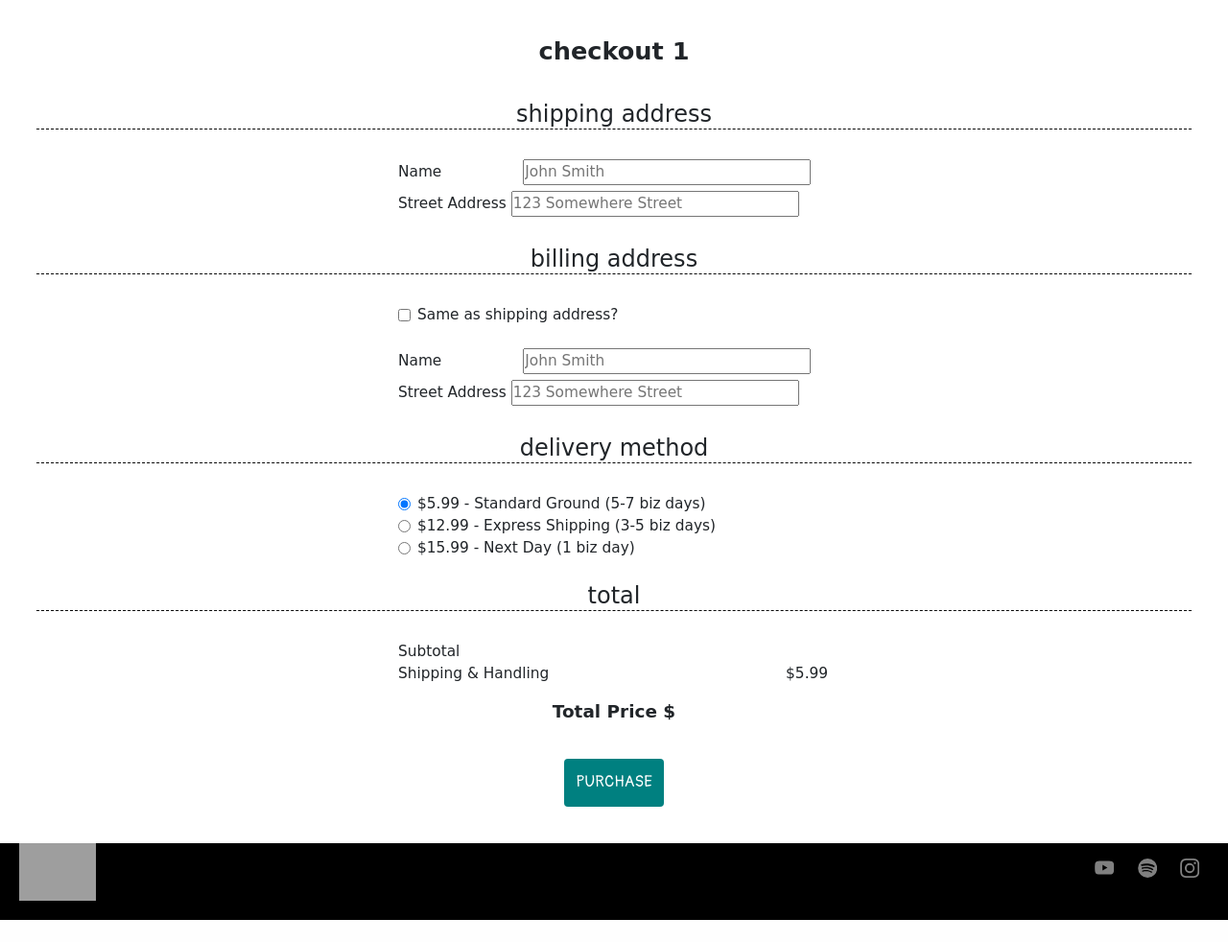
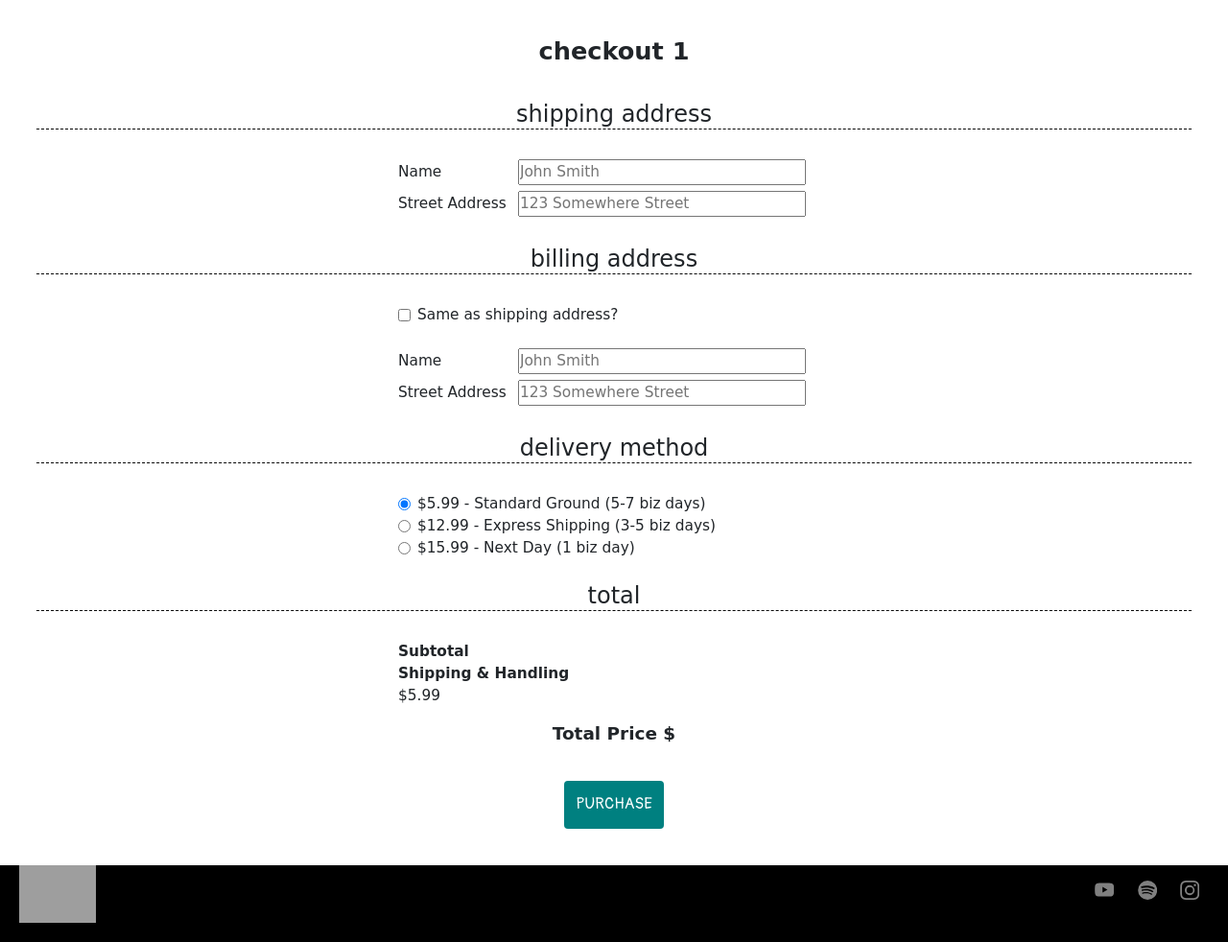
Before and after one commit to jschhie/Mock-Band-Web-App, a Flask app: page /checkout/1 in a window 1280 px wide. Shown: the part 183-1165 px from the top of the page at 96% size. Before the commit the page ends 1142 px from the top, so only its background shows below. Run offline with Flask 2, Linux system fonts and the light colour scheme; some libraries are stand-ins or nearby versions; some web fonts are replaced; grey boxes are pictures that could not be loaded.

Commit message:
css edit center checkout again

```diff
--- a/website/static/style.css
+++ b/website/static/style.css
@@ -209,11 +209,13 @@
 
 
 #subtotal-label {
-    margin-right: 330px;/*150px;*/
+    margin-right: 320px;
+    font-weight: bolder;
 }
 
 #ship-handle-label {
-    margin-right: 242px;/*63px;*/
+    margin-right: 242px;
+    font-weight: bolder;
 }
 
 #total-price-label {
@@ -224,8 +226,12 @@
 }
 
 /* center shipping and shipping labels and input fields */
-#ship-name-label, #bill-name-label {
+/*#ship-name-label, #bill-name-label {
     margin-right: 80px;
+}*/
+
+.checkout-label {
+    width: 120px;
 }
 
 .section-city {
--- a/website/templates/checkout.html
+++ b/website/templates/checkout.html
@@ -11,10 +11,10 @@
         <h4 class="sub-header">shipping address</h4>
         <br>
         <div class="checkout-form">
-            <label id="ship-name-label">Name</label>
+            <label class="checkout-label" id="ship-name-label">Name</label>
             <input placeholder="John Smith" id="shippingName">
             <br>
-            <label>Street Address</label>
+            <label class="checkout-label">Street Address</label>
             <input placeholder="123 Somewhere Street" id="shippingAddress">
         </div>
     </div>
@@ -28,10 +28,10 @@
                 <label class="form-check-label" for="flexCheckDefault">Same as shipping address?</label>
             </div>
             <br>
-            <label id="bill-name-label">Name</label>
+            <label  class="checkout-label" id="bill-name-label">Name</label>
             <input placeholder="John Smith" id="billName">
             <br>
-            <label>Street Address</label>
+            <label class="checkout-label">Street Address</label>
             <input placeholder="123 Somewhere Street" id="billAddress">
         </div>
     </div>
```
